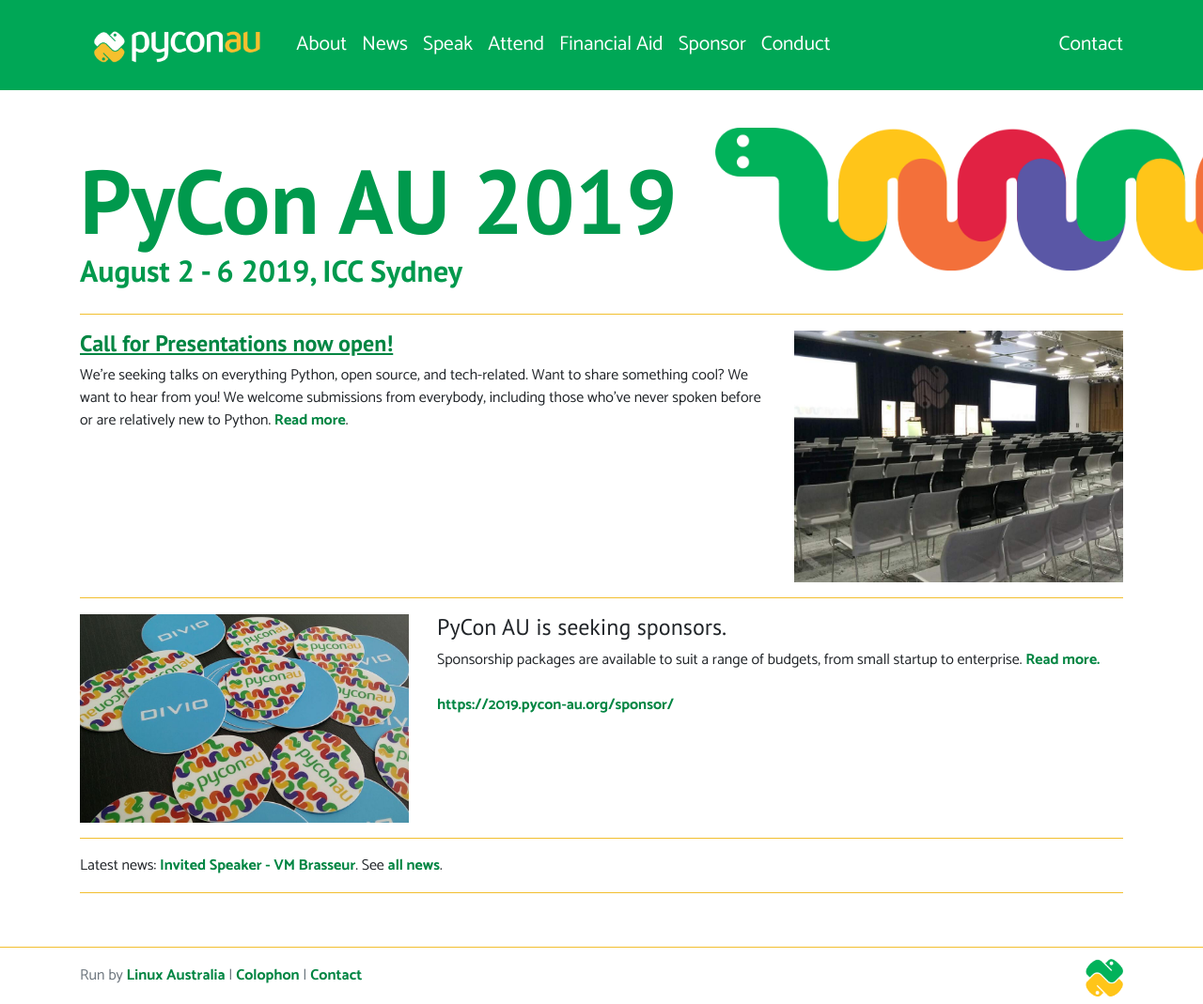
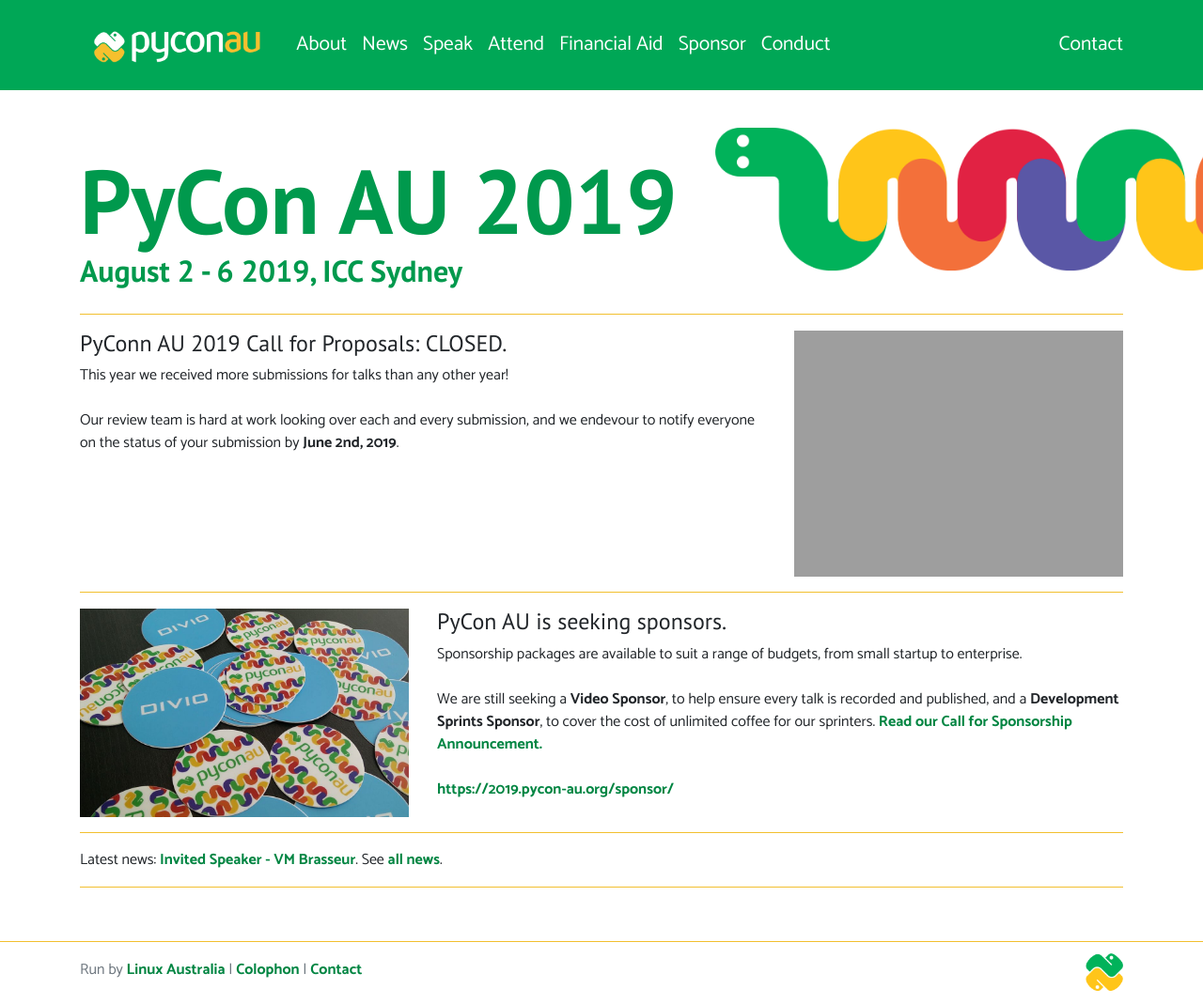
Before and after one commit to pyconau/2019.pycon-au.org, a Jekyll site: the page built from _pages/homepage.md, in a window 1280 px wide. Shown: the whole page at 94% size. Built offline with Jekyll 4.4.1, drawn with Linux system fonts in a browser that asks for light colours.

Commit message:
+PSF, cleanup homepage

```diff
--- a/_pages/homepage.md
+++ b/_pages/homepage.md
@@ -11,16 +11,16 @@ description: PyCon AU is the national conference for the Python Programming Comm
 <h2 align="left" class="header-green dateh2">August 2 - 6 2019, ICC Sydney</h2>
 <hr>
 <div class="row">
-  <div class="col-8"><h4><a href="/speak/" style="text-decoration: underline">Call for Presentations now open!</a></h4>
-  We’re seeking talks on everything Python, open source, and tech-related. Want to share something cool? We want to hear from you! We welcome submissions from everybody, including those who’ve never spoken before or are relatively new to Python. <a href="/speak/">Read more</a>.
+  <div class="col-8"><h4>PyConn AU 2019 Call for Proposals: CLOSED.</h4>
+  This year we received more submissions for talks than any other year!<br><br>Our review team is hard at work looking over each and every submission, and we endevour to notify everyone on the status of your submission by <b>June 2nd, 2019</b>.
   </div>
-  <div class="col-4"><img class="img-fluid"  src="{{site.url}}/static/img/cocklebayroom.jpg"></div>
+  <div class="col-4"><img class="img-fluid"  src="{{site.url}}/static/img/review.jpg"></div>
 </div>
 <hr>
 <div class="row">
   <div class="col-4"><img class="img-fluid"  src="{{site.url}}/static/img/stickers.jpg"></div>
   <div class="col-8"><h4>PyCon AU is seeking sponsors.</h4>
-  Sponsorship packages are available to suit a range of budgets, from small startup to enterprise.  <a href="https://2019.pycon-au.org/news/call-for-sponsorship/">Read more.</a><br><BR><a href="https://2019.pycon-au.org/sponsor/">https://2019.pycon-au.org/sponsor/</a>
+  Sponsorship packages are available to suit a range of budgets, from small startup to enterprise.<br><br>We are still seeking a <b>Video Sponsor</b>, to help ensure every talk is recorded and published, and a <b>Development Sprints Sponsor</b>, to cover the cost of unlimited coffee for our sprinters.  <a href="https://2019.pycon-au.org/news/call-for-sponsorship/">Read our Call for Sponsorship Announcement.</a><br><BR><a href="https://2019.pycon-au.org/sponsor/">https://2019.pycon-au.org/sponsor/</a>
   </div>
 </div>
 <hr>
```
Also changed, not shown: _data/sponsors.yml (+33 -5 lines), _includes/sponsor.html (+8 -2 lines), static/img/sponsors/LinuxAustralia.png.
